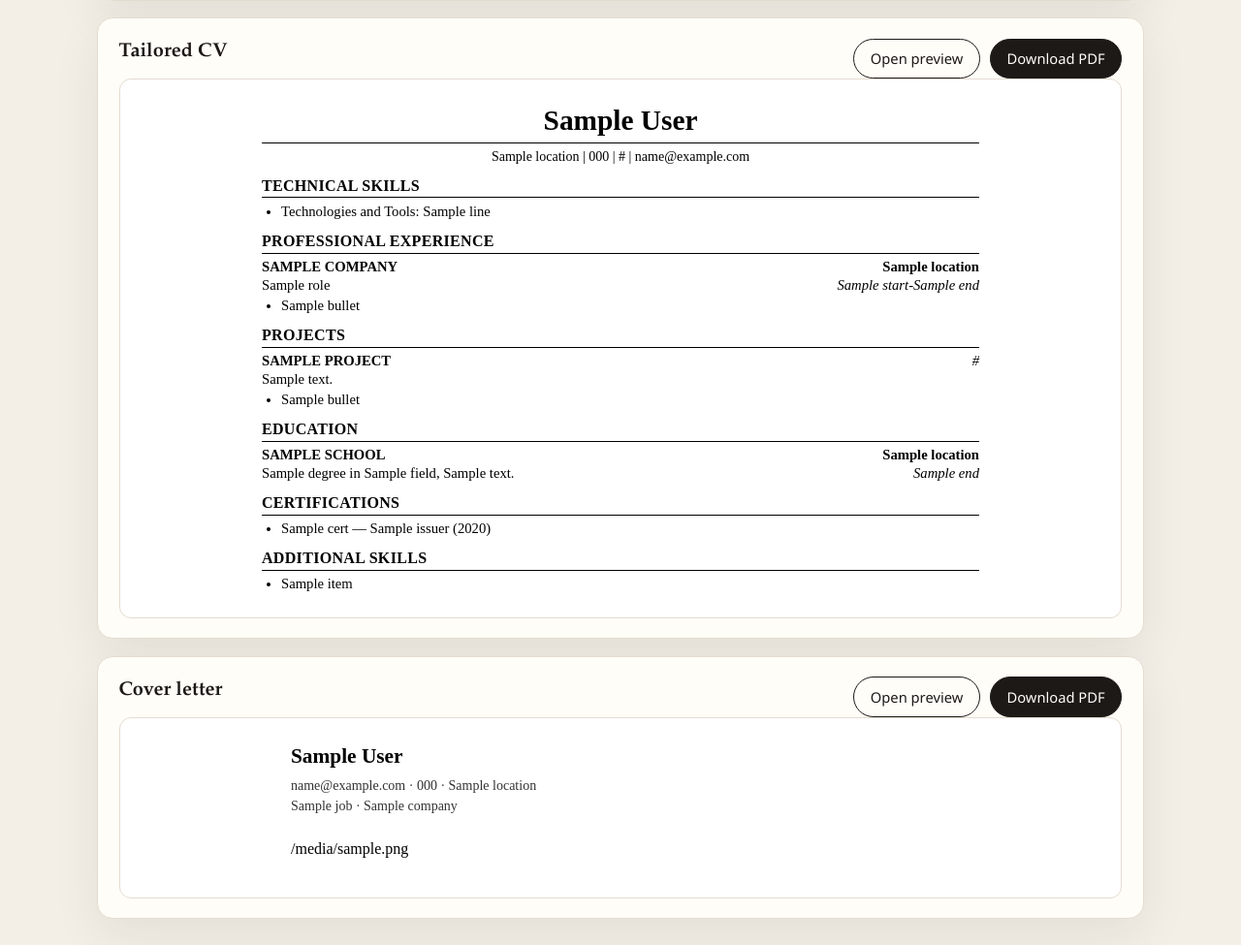
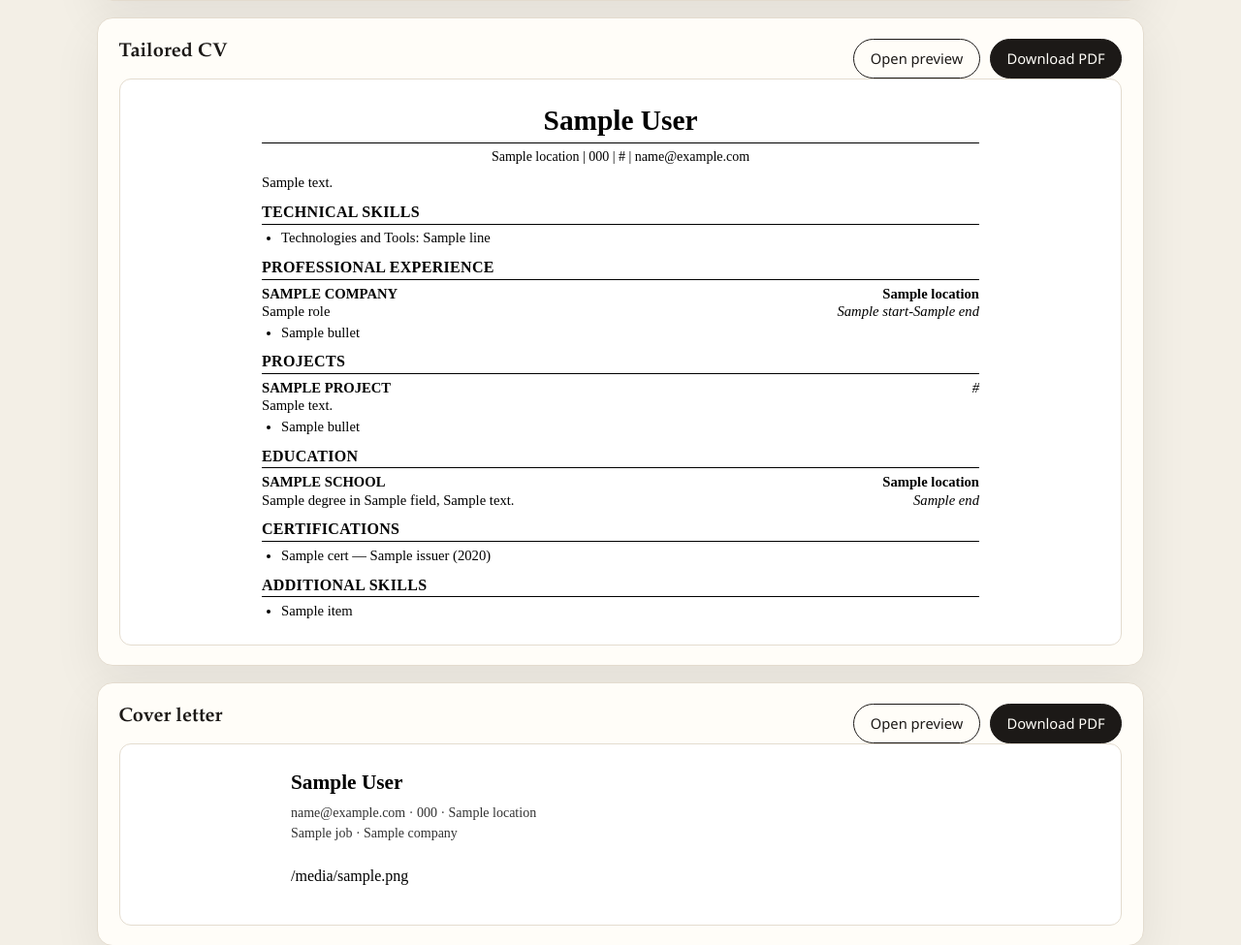
Before and after one commit to tagaism/tailor-cvft, a FastAPI app: template app/templates/jobs/detail.html in a window 1280 px wide. Shown: the part 2326-3301 px from the top of the page at 97% size. Run offline with FastAPI, Linux system fonts and the light colour scheme; the template is opened without the code that fills it: most values are stand-ins (such as "Sample title", 1, 10 or a date in 2020).

Commit message:
brashups

```diff
--- a/app/services/llm.py
+++ b/app/services/llm.py
@@ -290,7 +290,7 @@ def tailor_pack(
         "- Skills MUST be four labeled lines only (omit a line if empty), using only skills from the profile:\n"
         "  Languages: ...\n  Databases: ...\n  Frameworks: ...\n  Technologies and Tools: ...\n"
         "- additional_skills: spoken languages or extras already in the profile. Use [] if none.\n"
-        "- Keep summary to at most 2 sentences in JSON (the rendered CV template does not show it).\n"
+        "- summary: 2-4 sentences, tailored intro placed under the name and above Technical Skills. Facts only.\n"
         "- One-page friendly: 3–6 bullets per recent role; fewer for older roles.\n"
         "- Cover letter: 180–250 words, specific to this job, no fake claims, plain text paragraphs.\n"
         "- Match analysis must be honest and SHORT: at most 6 items per list, short phrases only.\n"
--- a/app/services/pdf.py
+++ b/app/services/pdf.py
@@ -121,6 +121,10 @@ def cv_to_pdf(cv: Profile) -> bytes:
     if bits:
         _write(pdf, " | ".join(bits), height=5, size=10, align="C")
 
+    if cv.summary:
+        pdf.ln(1.6)
+        _write(pdf, cv.summary, height=5, size=11)
+
     def heading(title: str) -> None:
         pdf.ln(2.2)
         _write(pdf, title.upper(), height=6, style="B", size=12)
--- a/app/static/cv.css
+++ b/app/static/cv.css
@@ -25,6 +25,11 @@
   margin: 0.28rem 0 0;
 }
 .cv .contact-line a { color: inherit; text-decoration: none; }
+.cv .intro {
+  margin: 0.55rem 0 0.15rem;
+  text-align: justify;
+  font-size: 11pt;
+}
 .cv h2 {
   font-family: "Times New Roman", Times, serif;
   font-size: 12pt;
--- a/app/templates/cv/preview.html
+++ b/app/templates/cv/preview.html
@@ -13,6 +13,10 @@
     <h1>{{ cv.contact.full_name or 'Your name' }}</h1>
     <p class="contact-line">{{ cv_contact_bits(cv) | join(' | ') }}</p>
   </header>
+
+  {% if cv.summary %}
+  <p class="intro">{{ cv.summary }}</p>
+  {% endif %}
 
   {% set skills = cv_skill_lines(cv) %}
   {% if skills %}
```
Also changed, not shown: 1 other file.
